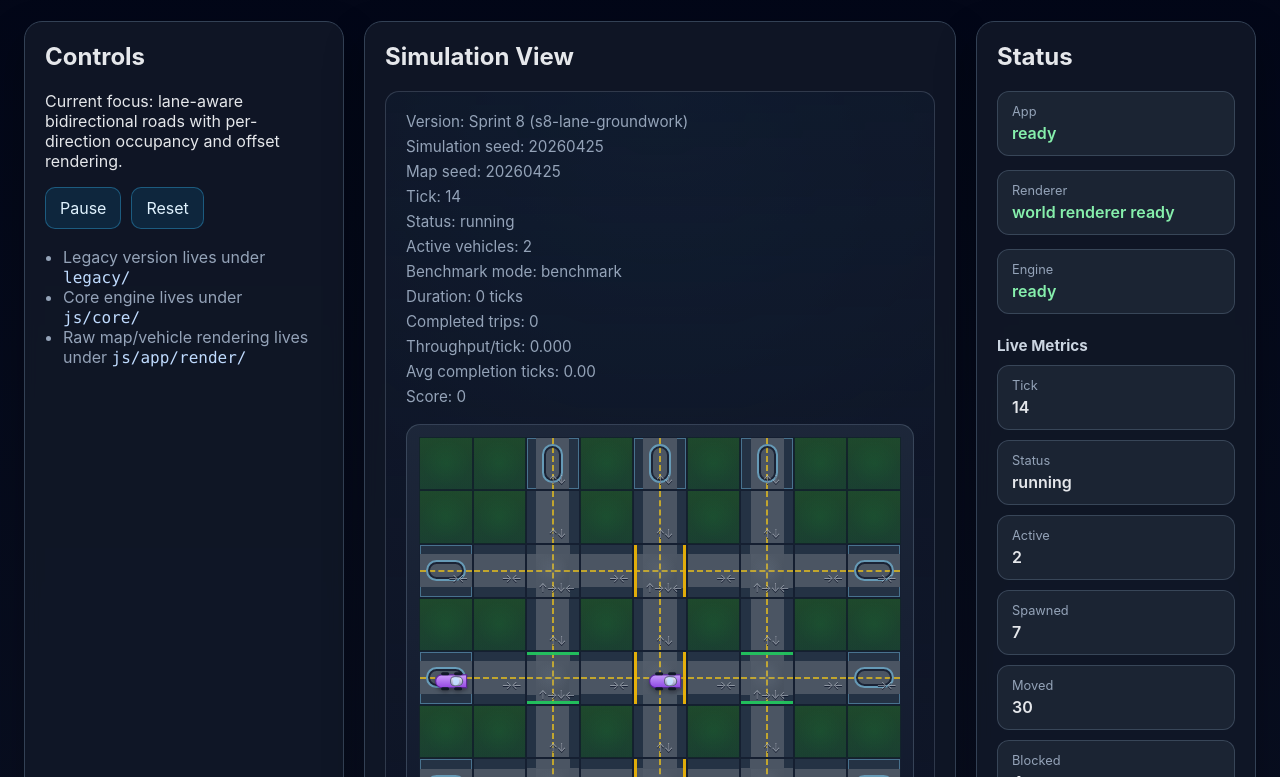
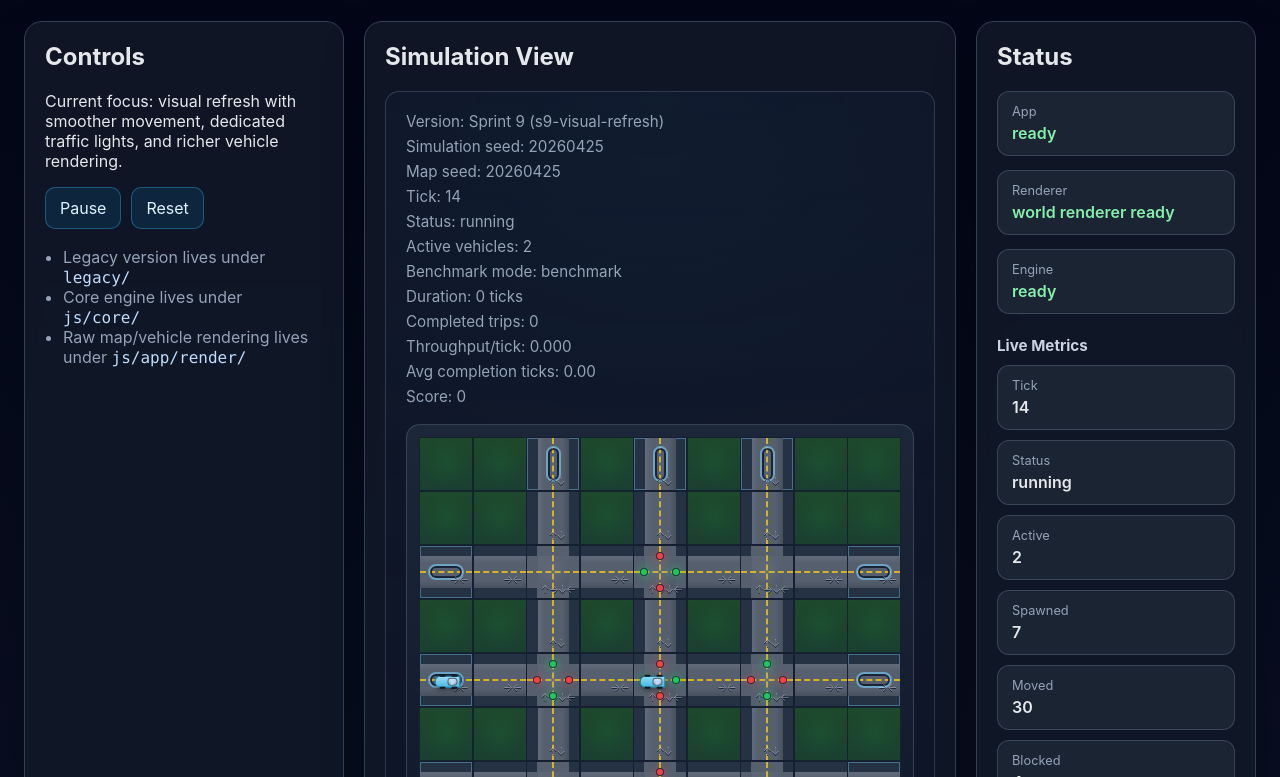
Before and after one commit to jesjobom/transit-game-js, a website: page transit.html in a window 1280 px wide. Shown: the part 92-869 px from the top of the page. Drawn offline with Linux system fonts and the light colour scheme.

Commit message:
feat: add smoother animated vehicle rendering

```diff
--- a/css/app.css
+++ b/css/app.css
@@ -141,6 +141,10 @@ button {
   font-size: 0.95rem;
 }
 
+.world-grid-shell {
+  position: relative;
+}
+
 .world-grid {
   display: grid;
   gap: 0;
@@ -151,18 +155,23 @@ button {
   overflow: hidden;
 }
 
+.vehicle-layer {
+  position: absolute;
+  inset: 12px;
+  pointer-events: none;
+}
+
 .map-cell {
   position: relative;
   aspect-ratio: 1;
-  min-height: 52px;
+  min-height: 54px;
   border: 1px solid rgba(15, 23, 42, 0.7);
   display: flex;
   align-items: center;
   justify-content: center;
   background:
-    radial-gradient(circle at center, rgba(22, 101, 52, 0.22), rgba(15, 23, 42, 0.08) 65%),
+    radial-gradient(circle at center, rgba(22, 101, 52, 0.24), rgba(15, 23, 42, 0.08) 65%),
     linear-gradient(180deg, #1f4d2c, #1b4332);
-  color: #64748b;
   overflow: hidden;
 }
 
@@ -176,23 +185,7 @@ button {
 }
 
 .map-cell--spawn {
-  box-shadow: inset 0 0 0 1px rgba(125, 211, 252, 0.4);
-}
-
-.map-cell--light-north-south::after,
-.map-cell--light-east-west::after {
-  content: '';
-  position: absolute;
-  inset: 0;
-  pointer-events: none;
-}
-
-.map-cell--light-north-south::after {
-  box-shadow: inset 0 3px 0 rgba(34, 197, 94, 0.95), inset 0 -3px 0 rgba(34, 197, 94, 0.95);
-}
-
-.map-cell--light-east-west::after {
-  box-shadow: inset 3px 0 0 rgba(234, 179, 8, 0.95), inset -3px 0 0 rgba(234, 179, 8, 0.95);
+  box-shadow: inset 0 0 0 1px rgba(125, 211, 252, 0.38);
 }
 
 .road-surface {
@@ -203,18 +196,24 @@ button {
 }
 
 .road-surface--horizontal {
-  inset: 18% 0;
+  inset: 20% 0;
+  background:
+    linear-gradient(180deg, rgba(255, 255, 255, 0.08), transparent 22%, transparent 78%, rgba(0, 0, 0, 0.16)),
+    #555f6e;
 }
 
 .road-surface--vertical {
-  inset: 0 18%;
+  inset: 0 20%;
+  background:
+    linear-gradient(90deg, rgba(255, 255, 255, 0.08), transparent 22%, transparent 78%, rgba(0, 0, 0, 0.16)),
+    #555f6e;
 }
 
 .road-surface--cross {
   inset: 0;
   background:
-    linear-gradient(90deg, transparent 0 18%, #4b5563 18% 82%, transparent 82%),
-    linear-gradient(180deg, transparent 0 18%, #4b5563 18% 82%, transparent 82%);
+    linear-gradient(90deg, transparent 0 20%, #555f6e 20% 80%, transparent 80%),
+    linear-gradient(180deg, transparent 0 20%, #555f6e 20% 80%, transparent 80%);
 }
 
 .road-surface--stub {
@@ -223,66 +222,139 @@ button {
 
 .lane-marker {
   position: absolute;
-  opacity: 0.9;
+  opacity: 0.95;
 }
 
 .lane-marker--horizontal {
   left: 0;
   right: 0;
   top: calc(50% - 1px);
-  border-top: 2px dashed rgba(250, 204, 21, 0.75);
+  border-top: 2px dashed rgba(250, 204, 21, 0.82);
 }
 
 .lane-marker--vertical {
   top: 0;
   bottom: 0;
   left: calc(50% - 1px);
-  border-left: 2px dashed rgba(250, 204, 21, 0.75);
+  border-left: 2px dashed rgba(250, 204, 21, 0.82);
 }
 
 .intersection-core {
   position: absolute;
-  inset: 18%;
+  inset: 20%;
   background:
-    radial-gradient(circle at center, rgba(148, 163, 184, 0.12), rgba(0, 0, 0, 0) 70%),
-    linear-gradient(135deg, rgba(255, 255, 255, 0.04), rgba(0, 0, 0, 0.04));
+    radial-gradient(circle at center, rgba(148, 163, 184, 0.14), rgba(0, 0, 0, 0) 70%),
+    linear-gradient(135deg, rgba(255, 255, 255, 0.05), rgba(0, 0, 0, 0.05));
 }
 
 .road-direction {
   position: absolute;
   right: 4px;
   bottom: 2px;
-  font-size: 0.7rem;
+  font-size: 0.66rem;
   letter-spacing: -0.08em;
-  color: rgba(226, 232, 240, 0.5);
+  color: rgba(226, 232, 240, 0.42);
   text-shadow: 0 1px 0 rgba(15, 23, 42, 0.9);
 }
 
 .spawn-marker {
   position: absolute;
-  inset: 6px;
-  border: 2px solid rgba(125, 211, 252, 0.55);
+  inset: 8px;
+  border: 2px solid rgba(125, 211, 252, 0.6);
   border-radius: 999px;
-  box-shadow: inset 0 0 0 2px rgba(15, 23, 42, 0.8);
+  box-shadow: inset 0 0 0 2px rgba(15, 23, 42, 0.82);
+}
+
+.traffic-light-cluster {
+  position: absolute;
+  inset: 0;
+}
+
+.traffic-light {
+  position: absolute;
+  width: 8px;
+  height: 8px;
+  border-radius: 999px;
+  border: 1px solid rgba(15, 23, 42, 0.75);
+  background: rgba(71, 85, 105, 0.85);
+  box-shadow: 0 0 0 1px rgba(15, 23, 42, 0.4);
+}
+
+.traffic-light--north {
+  top: 6px;
+  left: calc(50% - 4px);
+}
+
+.traffic-light--east {
+  right: 6px;
+  top: calc(50% - 4px);
+}
+
+.traffic-light--south {
+  bottom: 6px;
+  left: calc(50% - 4px);
+}
+
+.traffic-light--west {
+  left: 6px;
+  top: calc(50% - 4px);
+}
+
+.traffic-light--green {
+  background: #22c55e;
+  box-shadow: 0 0 8px rgba(34, 197, 94, 0.75);
+}
+
+.traffic-light--red {
+  background: #ef4444;
+  box-shadow: 0 0 8px rgba(239, 68, 68, 0.55);
 }
 
 .vehicle {
   position: absolute;
-  left: 50%;
-  top: 50%;
+  left: var(--vehicle-x);
+  top: var(--vehicle-y);
   display: inline-flex;
   align-items: center;
   justify-content: center;
-  width: 34px;
-  height: 18px;
-  transform: translate(calc(-50% + var(--lane-offset-x, 0%)), calc(-50% + var(--lane-offset-y, 0%))) rotate(var(--vehicle-angle, 0deg));
+  width: 28px;
+  height: 14px;
+  transform:
+    translate(
+      calc(-50% + var(--lane-offset-x, 0%)),
+      calc(-50% + var(--lane-offset-y, 0%))
+    )
+    rotate(var(--vehicle-angle, 0deg));
+  animation: vehicle-slide 240ms ease-out;
   z-index: 2;
 }
 
-.vehicle--north { --vehicle-angle: -90deg; }
-.vehicle--east { --vehicle-angle: 0deg; }
-.vehicle--south { --vehicle-angle: 90deg; }
-.vehicle--west { --vehicle-angle: 180deg; }
+.vehicle--north {
+  --vehicle-angle: -90deg;
+}
+
+.vehicle--east {
+  --vehicle-angle: 0deg;
+}
+
+.vehicle--south {
+  --vehicle-angle: 90deg;
+}
+
+.vehicle--west {
+  --vehicle-angle: 180deg;
+}
+
+@keyframes vehicle-slide {
+  from {
+    left: var(--vehicle-start-x);
+    top: var(--vehicle-start-y);
+  }
+  to {
+    left: var(--vehicle-x);
+    top: var(--vehicle-y);
+  }
+}
 
 .vehicle-svg {
   position: relative;
@@ -293,51 +365,51 @@ button {
 
 .vehicle-body {
   position: absolute;
-  inset: 2px 2px 2px 0;
-  border-radius: 999px 8px 8px 999px;
+  inset: 1px 2px 1px 0;
+  border-radius: 999px 7px 7px 999px;
   background: linear-gradient(180deg, var(--vehicle-color-light), var(--vehicle-color));
   border: 1px solid var(--vehicle-color-dark);
 }
 
 .vehicle-cabin {
   position: absolute;
-  right: 6px;
-  top: 4px;
-  width: 13px;
-  height: 10px;
-  border-radius: 5px 6px 6px 5px;
+  right: 5px;
+  top: 3px;
+  width: 10px;
+  height: 8px;
+  border-radius: 4px 5px 5px 4px;
   background: linear-gradient(180deg, rgba(226, 232, 240, 0.95), rgba(148, 163, 184, 0.85));
   border: 1px solid rgba(51, 65, 85, 0.75);
 }
 
 .vehicle-windshield {
   position: absolute;
-  right: 10px;
-  top: 5px;
-  width: 6px;
-  height: 8px;
-  border-radius: 2px 4px 4px 2px;
+  right: 8px;
+  top: 4px;
+  width: 4px;
+  height: 6px;
+  border-radius: 2px 3px 3px 2px;
   background: rgba(191, 219, 254, 0.9);
 }
 
 .vehicle-wheels {
   position: absolute;
-  width: 8px;
-  height: 3px;
+  width: 6px;
+  height: 2px;
   background: #111827;
   border-radius: 999px;
 }
 
 .vehicle-wheels--front {
-  right: 7px;
+  right: 5px;
   top: 0;
-  box-shadow: 0 15px 0 #111827;
+  box-shadow: 0 12px 0 #111827;
 }
 
 .vehicle-wheels--rear {
-  left: 6px;
+  left: 5px;
   top: 0;
-  box-shadow: 0 15px 0 #111827;
+  box-shadow: 0 12px 0 #111827;
 }
 
 .status-list {
--- a/js/app/render/renderer.js
+++ b/js/app/render/renderer.js
@@ -4,6 +4,21 @@ const ROAD_DIRECTION_SET = {
   horizontal: ['east', 'west'],
   vertical: ['north', 'south'],
   cross: ['north', 'east', 'south', 'west']
+};
+
+const LIGHT_PHASE_META = {
+  'north-south': {
+    north: 'green',
+    south: 'green',
+    east: 'red',
+    west: 'red'
+  },
+  'east-west': {
+    north: 'red',
+    south: 'red',
+    east: 'green',
+    west: 'green'
+  }
 };
 
 export function createRenderer(rootElement) {
@@ -14,9 +29,7 @@ export function createRenderer(rootElement) {
         return;
       }
 
-      const lines = (payload.lines || [])
-        .map((line) => `<div>${escapeHtml(line)}</div>`)
-        .join('');
+      const lines = (payload.lines || []).map((line) => `<div>${escapeHtml(line)}</div>`).join('');
 
       rootElement.innerHTML = `
         <div>
@@ -37,15 +50,6 @@ export function createRenderer(rootElement) {
 
 export function buildWorldHtml(world, options = {}) {
   const map = world.map;
-  const vehiclesByPosition = new Map();
-
-  for (const vehicle of world.entities.vehicles) {
-    const key = toPositionKey(vehicle.x, vehicle.y);
-    const vehiclesAtCell = vehiclesByPosition.get(key) ?? [];
-    vehiclesAtCell.push(vehicle);
-    vehiclesByPosition.set(key, vehiclesAtCell);
-  }
-
   const intersectionsByPosition = new Map(
     map.intersections.map((intersection) => [toPositionKey(intersection.x, intersection.y), intersection])
   );
@@ -57,7 +61,6 @@ export function buildWorldHtml(world, options = {}) {
     for (let x = 0; x < map.width; x += 1) {
       const positionKey = toPositionKey(x, y);
       const road = map.roadsByKey[positionKey];
-      const vehicles = vehiclesByPosition.get(positionKey) ?? [];
       const intersection = intersectionsByPosition.get(positionKey);
       const light = intersection?.lightId ? lightsById.get(intersection.lightId) : null;
       const lightPhase = light?.phases?.[light.phaseIndex ?? 0]?.name ?? null;
@@ -67,15 +70,9 @@ export function buildWorldHtml(world, options = {}) {
       if (road) classes.push('map-cell--road');
       if (intersection) classes.push('map-cell--intersection');
       if (spawnPoint) classes.push('map-cell--spawn');
-      if (vehicles.length > 0) classes.push('map-cell--occupied');
       if (lightPhase) classes.push(`map-cell--light-${slugify(lightPhase)}`);
 
-      let content = road ? renderRoadSurface({ road, intersection, spawnPoint, vehicles }) : '';
-      if (vehicles.length > 0) {
-        content += vehicles
-          .map((vehicle) => renderVehicle(vehicle))
-          .join('');
-      }
+      const content = road ? renderRoadSurface({ road, intersection, spawnPoint, lightPhase }) : '';
 
       cells.push(`
         <div
@@ -88,6 +85,7 @@ export function buildWorldHtml(world, options = {}) {
     }
   }
 
+  const vehicles = world.entities.vehicles.map((vehicle) => renderVehicle(world, vehicle, map));
   const summary = options.summaryLines || [];
 
   return `
@@ -95,22 +93,28 @@ export function buildWorldHtml(world, options = {}) {
       <div class="world-summary">
         ${summary.map((line) => `<div>${escapeHtml(line)}</div>`).join('')}
       </div>
-      <div
-        class="world-grid"
-        style="grid-template-columns: repeat(${map.width}, minmax(0, 1fr));"
-      >
-        ${cells.join('')}
+      <div class="world-grid-shell">
+        <div
+          class="world-grid"
+          style="grid-template-columns: repeat(${map.width}, minmax(0, 1fr));"
+        >
+          ${cells.join('')}
+        </div>
+        <div class="vehicle-layer" style="--grid-width:${map.width}; --grid-height:${map.height};">
+          ${vehicles.join('')}
+        </div>
       </div>
     </div>
   `;
 }
 
-function renderRoadSurface({ road, intersection, spawnPoint, vehicles }) {
+function renderRoadSurface({ road, intersection, spawnPoint, lightPhase }) {
   const roadType = getRoadType(road?.allowedDirections || []);
   const laneMarkup = road ? renderLaneMarkers(roadType) : '';
   const intersectionMarkup = intersection ? '<span class="intersection-core"></span>' : '';
   const spawnMarkup = spawnPoint ? `<span class="spawn-marker" title="spawn ${escapeHtml(spawnPoint.direction)}"></span>` : '';
-  const hintMarkup = vehicles.length === 0 && road ? `<span class="road-direction road-direction--${roadType}" title="${escapeHtml(formatDirections(road.allowedDirections || []))}">${escapeHtml(directionSetGlyph(road.allowedDirections || []))}</span>` : '';
+  const hintMarkup = road ? `<span class="road-direction road-direction--${roadType}" title="${escapeHtml(formatDirections(road.allowedDirections || []))}">${escapeHtml(directionSetGlyph(road.allowedDirections || []))}</span>` : '';
+  const lightMarkup = intersection && lightPhase ? renderTrafficLight(lightPhase) : '';
 
   return `
     <span class="road-surface road-surface--${roadType}">
@@ -118,6 +122,7 @@ function renderRoadSurface({ road, intersection, spawnPoint, vehicles }) {
       ${intersectionMarkup}
       ${spawnMarkup}
       ${hintMarkup}
+      ${lightMarkup}
     </span>
   `;
 }
@@ -137,13 +142,36 @@ function renderLaneMarkers(roadType) {
   `;
 }
 
-function renderVehicle(vehicle) {
-  const offset = getDirectionOffset(vehicle.direction);
-  const color = getVehicleColor(vehicle.id);
+function renderTrafficLight(lightPhase) {
+  const meta = LIGHT_PHASE_META[lightPhase] ?? {};
+
+  return `
+    <span class="traffic-light-cluster" aria-label="traffic light ${escapeHtml(lightPhase)}">
+      ${renderTrafficLightBulb('north', meta.north)}
+      ${renderTrafficLightBulb('east', meta.east)}
+      ${renderTrafficLightBulb('south', meta.south)}
+      ${renderTrafficLightBulb('west', meta.west)}
+    </span>
+  `;
+}
+
+function renderTrafficLightBulb(direction, state = 'red') {
+  return `<span class="traffic-light traffic-light--${escapeHtml(direction)} traffic-light--${escapeHtml(state)}"></span>`;
+}
+
+function renderVehicle(world, vehicle, map) {
+  const offset = scaleOffset(getDirectionOffset(vehicle.direction), 0.7);
+  const startPosition = getVehicleStartPosition(world, vehicle);
+  const endX = toPercent(vehicle.x, map.width);
+  const endY = toPercent(vehicle.y, map.height);
+  const startX = toPercent(startPosition.x, map.width);
+  const startY = toPercent(startPosition.y, map.height);
+  const color = getVehicleColor(world, vehicle);
+
   return `
     <span
       class="vehicle vehicle--${escapeHtml(vehicle.direction)}"
-      style="--lane-offset-x:${offset.x}%; --lane-offset-y:${offset.y}%; --vehicle-color:${escapeHtml(color.fill)}; --vehicle-color-dark:${escapeHtml(color.shadow)}; --vehicle-color-light:${escapeHtml(color.highlight)};"
+      style="--vehicle-x:${endX}%; --vehicle-y:${endY}%; --vehicle-start-x:${startX}%; --vehicle-start-y:${startY}%; --lane-offset-x:${offset.x}%; --lane-offset-y:${offset.y}%; --vehicle-color:${escapeHtml(color.fill)}; --vehicle-color-dark:${escapeHtml(color.shadow)}; --vehicle-color-light:${escapeHtml(color.highlight)};"
       title="${escapeHtml(vehicle.id)} lane=${escapeHtml(vehicle.direction)}"
       aria-label="${escapeHtml(vehicle.id)}"
     >
@@ -156,6 +184,41 @@ function renderVehicle(vehicle) {
       </span>
     </span>
   `;
+}
+
+function getVehicleStartPosition(world, vehicle) {
+  const movedEvent = world.events.find((event) => event.type === 'vehicleMoved' && event.payload.vehicleId === vehicle.id);
+  if (!movedEvent) {
+    return { x: vehicle.x, y: vehicle.y };
+  }
+
+  const turnEvent = world.events.find((event) => event.type === 'vehicleTurned' && event.payload.vehicleId === vehicle.id);
+  if (turnEvent) {
+    return { x: turnEvent.payload.x, y: turnEvent.payload.y };
+  }
+
+  const backDelta = {
+    north: { x: 0, y: 1 },
+    east: { x: -1, y: 0 },
+    south: { x: 0, y: -1 },
+    west: { x: 1, y: 0 }
+  }[vehicle.direction] ?? { x: 0, y: 0 };
+
+  return {
+    x: vehicle.x + backDelta.x,
+    y: vehicle.y + backDelta.y
+  };
+}
+
+function scaleOffset(offset, scale) {
+  return {
+    x: offset.x * scale,
+    y: offset.y * scale
+  };
+}
+
+function toPercent(index, size) {
+  return ((index + 0.5) / size) * 100;
 }
 
 function directionGlyph(direction) {
@@ -195,12 +258,15 @@ function matchesDirections(actual, expected) {
   return actual.length === expected.length && expected.every((direction) => actual.includes(direction));
 }
 
-function getVehicleColor(vehicleId) {
-  const hue = hashString(vehicleId) % 360;
+function getVehicleColor(world, vehicle) {
+  const hue = hashString(`${world.simulationSeed}:${vehicle.id}`) % 360;
+  const saturation = 62 + (hashString(`${vehicle.id}:sat`) % 18);
+  const lightness = 50 + (hashString(`${vehicle.id}:light`) % 12);
+
   return {
-    fill: `hsl(${hue} 70% 58%)`,
-    shadow: `hsl(${hue} 65% 38%)`,
-    highlight: `hsl(${hue} 85% 78%)`
+    fill: `hsl(${hue} ${saturation}% ${lightness}%)`,
+    shadow: `hsl(${hue} ${Math.max(45, saturation - 12)}% ${Math.max(30, lightness - 18)}%)`,
+    highlight: `hsl(${hue} ${Math.min(95, saturation + 8)}% ${Math.min(84, lightness + 18)}%)`
   };
 }
 
--- a/js/app/version.js
+++ b/js/app/version.js
@@ -1,2 +1,2 @@
-export const APP_VERSION = 'Sprint 8';
-export const BUILD_TAG = 's8-lane-groundwork';
+export const APP_VERSION = 'Sprint 9';
+export const BUILD_TAG = 's9-visual-refresh';
--- a/transit.html
+++ b/transit.html
@@ -4,7 +4,7 @@
     <meta charset="UTF-8" />
     <meta name="viewport" content="width=device-width, initial-scale=1.0" />
     <title>Transit Game JS - Next</title>
-    <link rel="stylesheet" href="css/app.css?v=s8-lane-groundwork" />
+    <link rel="stylesheet" href="css/app.css?v=s9-visual-refresh" />
   </head>
   <body>
     <div class="app-shell">
@@ -13,13 +13,13 @@
           <h1>Transit Game JS</h1>
           <p class="subtitle">Next-generation simulation bootstrap</p>
         </div>
-        <div class="version-badge">Sprint 8</div>
+        <div class="version-badge">Sprint 9</div>
       </header>
 
       <main class="layout">
         <section class="panel panel--controls">
           <h2>Controls</h2>
-          <p>Current focus: lane-aware bidirectional roads with per-direction occupancy and offset rendering.</p>
+          <p>Current focus: visual refresh with smoother movement, dedicated traffic lights, and richer vehicle rendering.</p>
           <div class="control-buttons">
             <button id="control-play-pause" type="button">Pause</button>
             <button id="control-reset" type="button">Reset</button>
@@ -64,6 +64,6 @@
       </footer>
     </div>
 
-    <script type="module" src="js/app/main.js?v=s8-lane-groundwork"></script>
+    <script type="module" src="js/app/main.js?v=s9-visual-refresh"></script>
   </body>
 </html>
```
Also changed, not shown: BACKLOG.md (+4 -4 lines), test/unit/renderer.test.js (+6 -3 lines).
